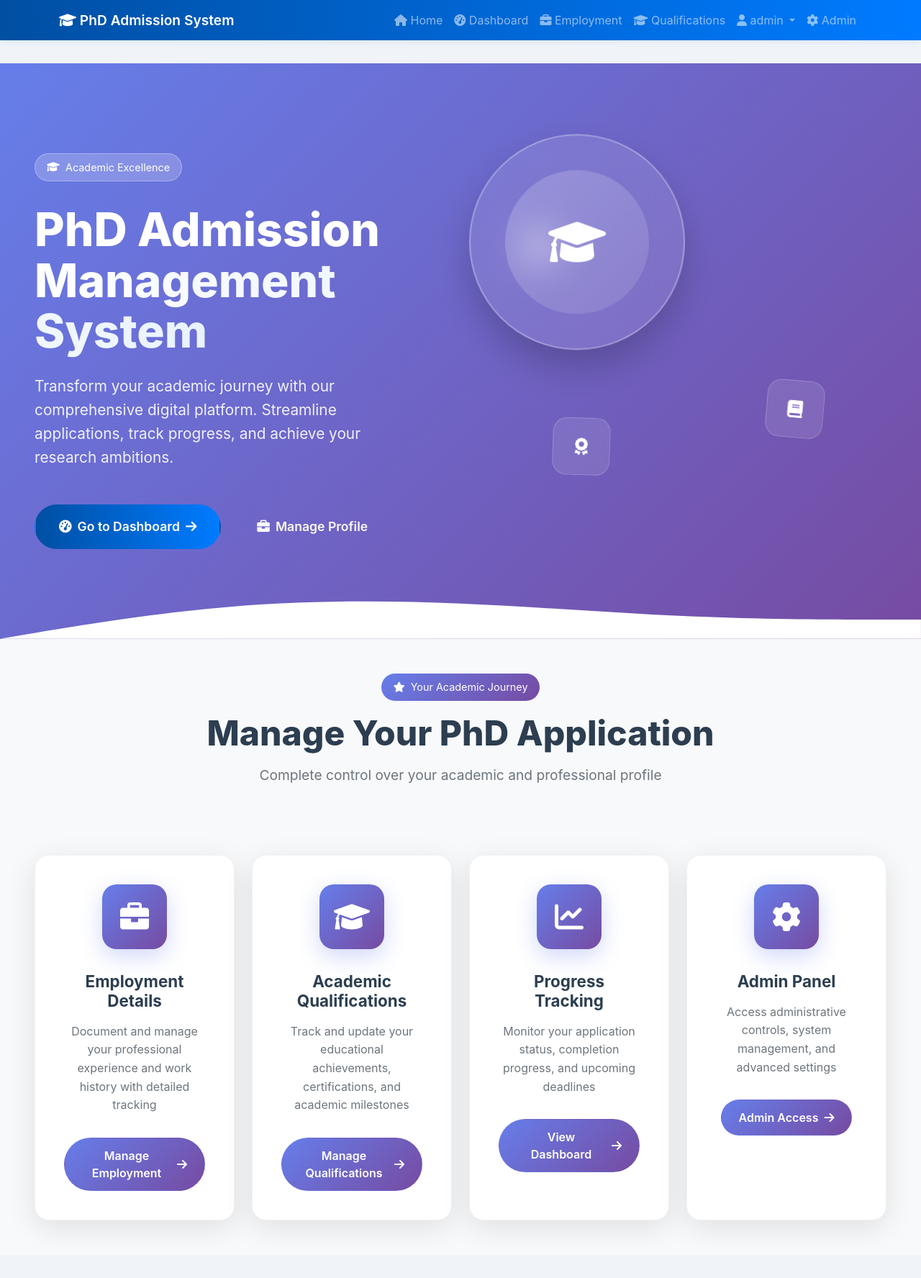
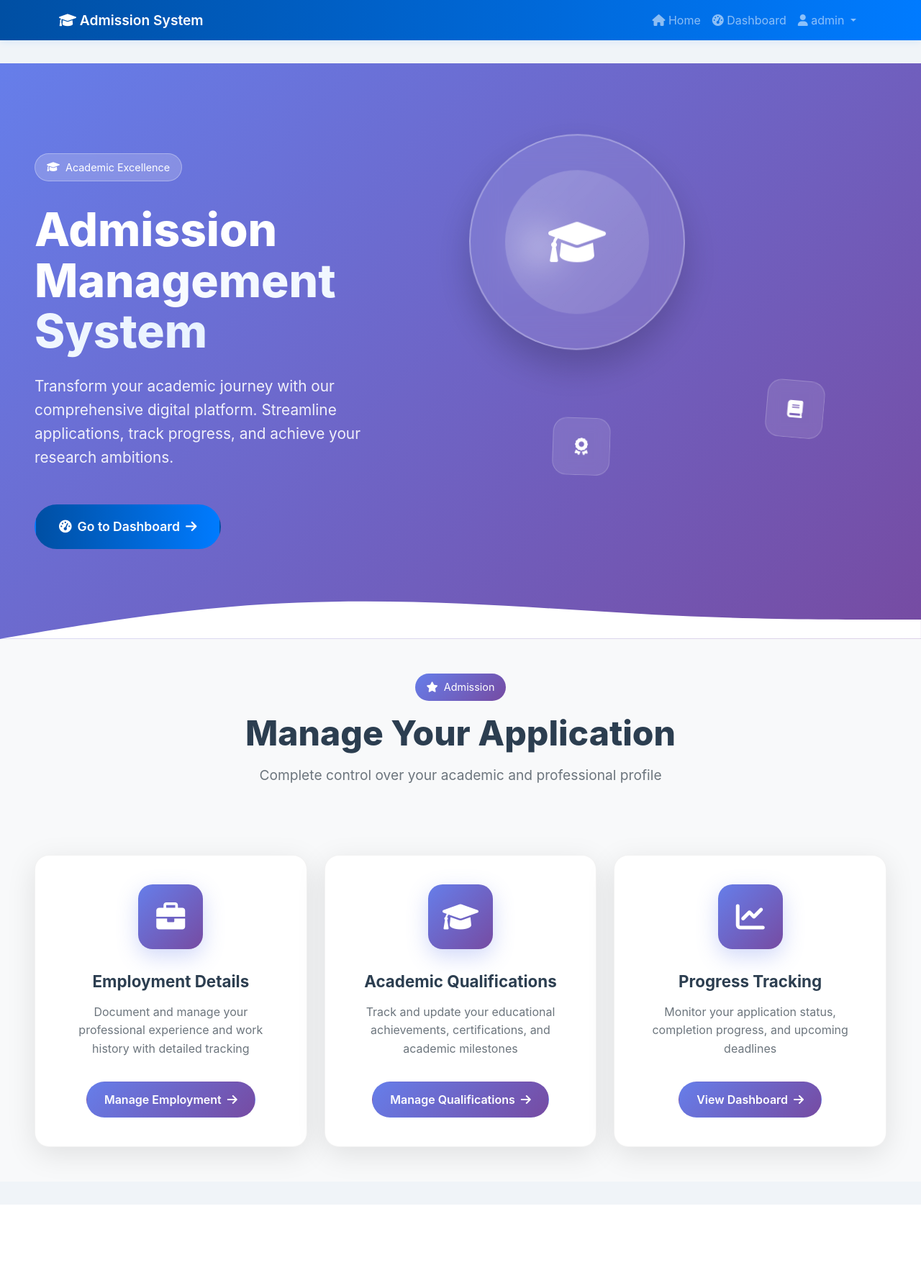
Before and after one commit to Kunalgadgi/University-, a Django app: page / in a window 1280 px wide. Shown: the whole page at 72% size. After the commit the page ends 1674 px from the top, so only its background shows below. Run offline with Django 4.2, Linux system fonts and the light colour scheme; a user stored in the database is signed in.

Commit message:
change is made in forms

```diff
--- a/phd_academic_qualifications/models.py
+++ b/phd_academic_qualifications/models.py
@@ -95,7 +95,7 @@
         ordering = ['-year_of_passing']
 
     def __str__(self):
-        exam_name = self.get_examination_display()
+        exam_name = self.get_examination_passed_display()
         if self.examination_passed == 'other' and self.custom_examination:
             exam_name = self.custom_examination
         return f"{exam_name} - {self.university_board} ({self.year_of_passing})"
@@ -118,7 +118,7 @@
         """Get the actual examination name"""
         if self.examination_passed == 'other' and self.custom_examination:
             return self.custom_examination
-        return self.get_examination_display()
+        return self.get_examination_passed_display()
 
     @property
     def has_grade(self):
--- a/phd_admission/settings.py
+++ b/phd_admission/settings.py
@@ -25,7 +25,7 @@
 # SECURITY WARNING: don't run with debug turned on in production!
 DEBUG = True
 
-ALLOWED_HOSTS = []
+ALLOWED_HOSTS = [  ]
 
 
 # Application definition
--- a/templates/base.html
+++ b/templates/base.html
@@ -3,7 +3,7 @@
 <head>
     <meta charset="UTF-8">
     <meta name="viewport" content="width=device-width, initial-scale=1.0">
-    <title>{% block title %}PhD Admission System{% endblock %}</title>
+    <title>{% block title %}Admission System{% endblock %}</title>
     <link href="https://cdn.jsdelivr.net/npm/bootstrap@5.1.3/dist/css/bootstrap.min.css" rel="stylesheet">
     <link rel="stylesheet" href="https://cdnjs.cloudflare.com/ajax/libs/font-awesome/6.0.0/css/all.min.css">
     <style>
@@ -133,7 +133,7 @@
     <nav class="navbar navbar-expand-lg navbar-dark">
         <div class="container">
             <a class="navbar-brand" href="{% url 'home' %}">
-                <i class="fas fa-graduation-cap"></i> PhD Admission System
+                <i class="fas fa-graduation-cap"></i> Admission System
             </a>
             <button class="navbar-toggler" type="button" data-bs-toggle="collapse" data-bs-target="#navbarNav">
                 <span class="navbar-toggler-icon"></span>
@@ -149,16 +149,6 @@
                         <li class="nav-item">
                             <a class="nav-link" href="{% url 'dashboard' %}">
                                 <i class="fas fa-tachometer-alt"></i> Dashboard
-                            </a>
-                        </li>
-                        <li class="nav-item">
-                            <a class="nav-link" href="{% url 'employment_details:employment_details' %}">
-                                <i class="fas fa-briefcase"></i> Employment
-                            </a>
-                        </li>
-                        <li class="nav-item">
-                            <a class="nav-link" href="{% url 'phd_academic_qualifications:academic_qualifications' %}">
-                                <i class="fas fa-graduation-cap"></i> Qualifications
                             </a>
                         </li>
                         <li class="nav-item dropdown">
@@ -181,11 +171,6 @@
                             </a>
                         </li>
                     {% endif %}
-                    <li class="nav-item">
-                        <a class="nav-link" href="/admin/">
-                            <i class="fas fa-cog"></i> Admin
-                        </a>
-                    </li>
                 </ul>
             </div>
         </div>
--- a/templates/dashboard.html
+++ b/templates/dashboard.html
@@ -1,6 +1,6 @@
 {% extends 'base.html' %}
 
-{% block title %}Dashboard - PhD Admission System{% endblock %}
+{% block title %}Dashboard - Admission System{% endblock %}
 
 {% block content %}
 <div class="container-fluid">
@@ -10,7 +10,7 @@
             <div class="welcome-card">
                 <div class="welcome-content">
                     <h1>Welcome back, {{ user.first_name|default:user.username }}! 👋</h1>
-                    <p class="text-muted">Manage your PhD admission journey from your personal dashboard</p>
+                    <p class="text-muted">Manage your admission journey from your personal dashboard</p>
                 </div>
                 <div class="welcome-avatar">
                     <div class="avatar-circle">
--- a/templates/home.html
+++ b/templates/home.html
@@ -1,6 +1,6 @@
 {% extends 'base.html' %}
 
-{% block title %}Home - PhD Admission System{% endblock %}
+{% block title %}Home - Admission System{% endblock %}
 
 {% block content %}
 <!-- Hero Section -->
@@ -14,7 +14,7 @@
                         <span>Academic Excellence</span>
                     </div>
                     <h1 class="hero-title">
-                        PhD Admission<br>
+                        Admission<br>
                         <span class="text-highlight">Management System</span>
                     </h1>
                     <p class="hero-subtitle">
@@ -27,10 +27,6 @@
                                 <i class="fas fa-tachometer-alt"></i>
                                 <span>Go to Dashboard</span>
                                 <i class="fas fa-arrow-right"></i>
-                            </a>
-                            <a href="{% url 'employment_details:employment_details' %}" class="btn btn-hero btn-outline-light">
-                                <i class="fas fa-briefcase"></i>
-                                <span>Manage Profile</span>
                             </a>
                         </div>
                     {% else %}
@@ -85,14 +81,14 @@
             <div class="col-12 text-center mb-5">
                 <div class="section-badge">
                     <i class="fas fa-star"></i>
-                    <span>Your Academic Journey</span>
+                    <span>Admission</span>
                 </div>
-                <h2 class="section-title">Manage Your PhD Application</h2>
+                <h2 class="section-title">Manage Your Application</h2>
                 <p class="section-subtitle">Complete control over your academic and professional profile</p>
             </div>
         </div>
         <div class="row g-4">
-            <div class="col-md-6 col-lg-3">
+            <div class="col-md-6 col-lg-4">
                 <div class="feature-card">
                     <div class="feature-icon-wrapper">
                         <div class="feature-icon">
@@ -107,7 +103,7 @@
                     </a>
                 </div>
             </div>
-            <div class="col-md-6 col-lg-3">
+            <div class="col-md-6 col-lg-4">
                 <div class="feature-card">
                     <div class="feature-icon-wrapper">
                         <div class="feature-icon">
@@ -122,7 +118,7 @@
                     </a>
                 </div>
             </div>
-            <div class="col-md-6 col-lg-3">
+            <div class="col-md-6 col-lg-4">
                 <div class="feature-card">
                     <div class="feature-icon-wrapper">
                         <div class="feature-icon">
@@ -133,21 +129,6 @@
                     <p>Monitor your application status, completion progress, and upcoming deadlines</p>
                     <a href="{% url 'dashboard' %}" class="btn btn-feature">
                         <span>View Dashboard</span>
-                        <i class="fas fa-arrow-right"></i>
-                    </a>
-                </div>
-            </div>
-            <div class="col-md-6 col-lg-3">
-                <div class="feature-card">
-                    <div class="feature-icon-wrapper">
-                        <div class="feature-icon">
-                            <i class="fas fa-cog"></i>
-                        </div>
-                    </div>
-                    <h4>Admin Panel</h4>
-                    <p>Access administrative controls, system management, and advanced settings</p>
-                    <a href="/admin/" class="btn btn-feature">
-                        <span>Admin Access</span>
                         <i class="fas fa-arrow-right"></i>
                     </a>
                 </div>
@@ -169,8 +150,8 @@
                                     <i class="fas fa-sparkles"></i>
                                     <span>Join Our Community</span>
                                 </div>
-                                <h3>Start Your PhD Journey Today</h3>
-                                <p>Join thousands of successful students who have navigated their PhD admission process through our innovative platform.</p>
+                                <h3>Start Your Journey Today</h3>
+                                <p>Join thousands of successful students who have navigated their admission process through our innovative platform.</p>
 
                                 <div class="auth-features">
                                     <div class="feature-item">
--- a/templates/login.html
+++ b/templates/login.html
@@ -1,6 +1,6 @@
 {% extends 'base.html' %}
 
-{% block title %}Login - PhD Admission System{% endblock %}
+{% block title %}Login - Admission System{% endblock %}
 
 {% block content %}
 <section class="login-section">
@@ -13,7 +13,7 @@
                             <i class="fas fa-sign-in-alt"></i>
                         </div>
                         <h2>Welcome Back</h2>
-                        <p>Sign in to your PhD admission account</p>
+                        <p>Sign in to your admission account</p>
                     </div>
 
                     <div class="login-body">
--- a/templates/profile/employment.html
+++ b/templates/profile/employment.html
@@ -1,6 +1,6 @@
 {% extends 'base.html' %}
 
-{% block title %}Employment Details - PhD Admission System{% endblock %}
+{% block title %}Employment Details - Admission System{% endblock %}
 
 {% block content %}
 <div class="container-fluid">
--- a/templates/profile/personal_info.html
+++ b/templates/profile/personal_info.html
@@ -1,6 +1,6 @@
 {% extends 'base.html' %}
 
-{% block title %}Personal Information - PhD Admission System{% endblock %}
+{% block title %}Personal Information - Admission System{% endblock %}
 
 {% block content %}
 <div class="container-fluid">
--- a/templates/profile/qualification.html
+++ b/templates/profile/qualification.html
@@ -1,6 +1,6 @@
 {% extends 'base.html' %}
 
-{% block title %}Qualification - PhD Admission System{% endblock %}
+{% block title %}Qualification - Admission System{% endblock %}
 
 {% block content %}
 <div class="container-fluid">
--- a/templates/register.html
+++ b/templates/register.html
@@ -1,6 +1,6 @@
 {% extends 'base.html' %}
 
-{% block title %}Register - PhD Admission System{% endblock %}
+{% block title %}Register - Admission System{% endblock %}
 
 {% block content %}
 <div class="row justify-content-center">
```
Also changed, not shown: db.sqlite3.
